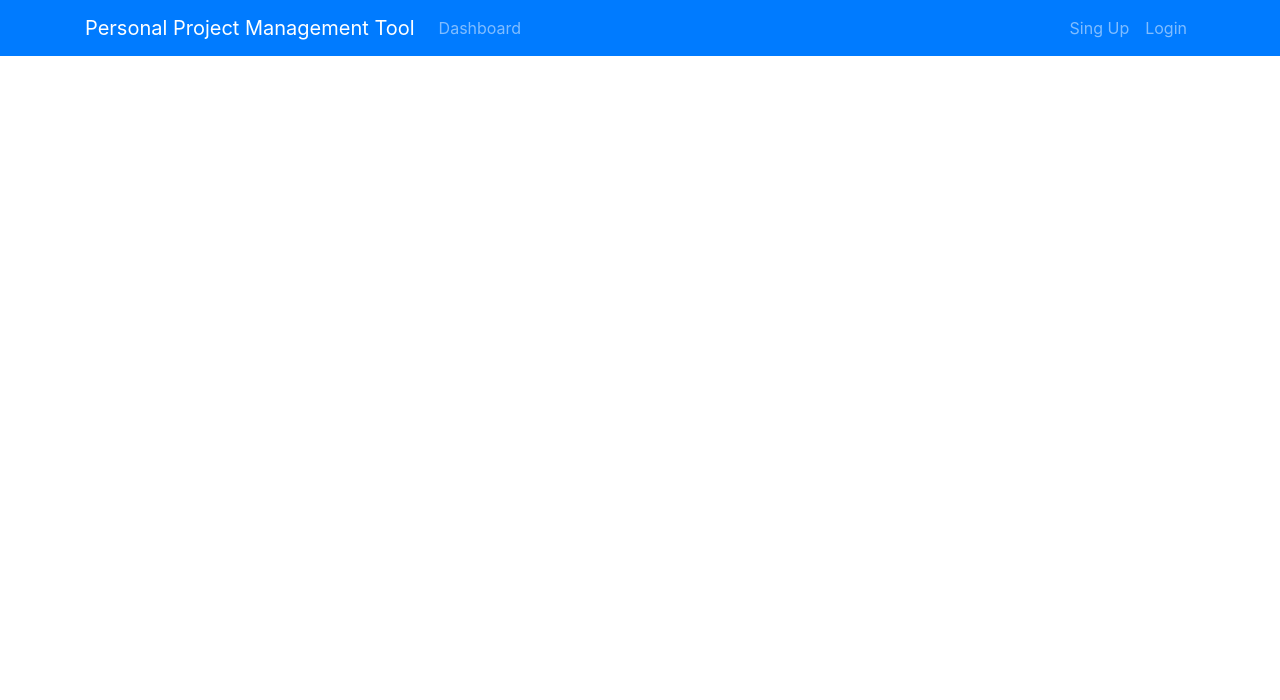
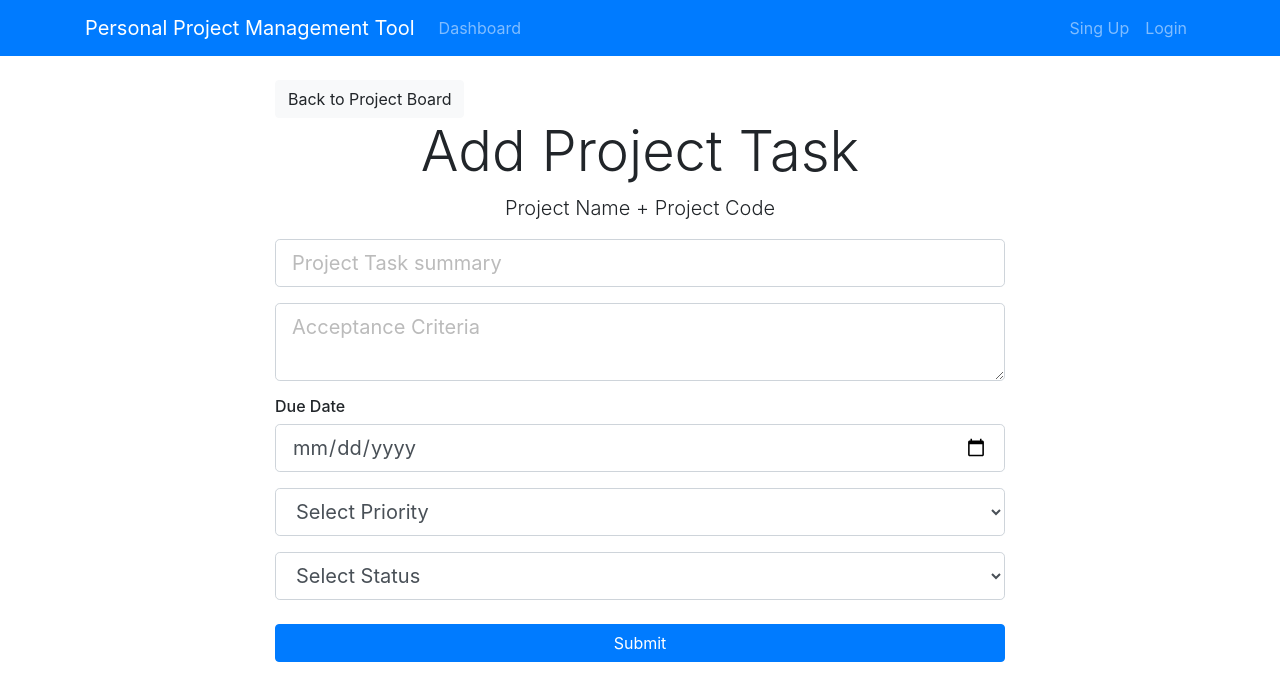
Before and after one commit to dawid97/Java-Spring-Hibernate-MySQL-React-App, a React (Create React App) app in the folder ppmtool-react-client/: page /addProjectTask/1 in a window 1280 px wide. Shown: the top 700 px of the page. Built offline with nearby package versions, Linux system fonts and the light colour scheme.

Commit message:
Routes to ProjectBoard and AddProjectTask

```diff
--- a/ppmtool-react-client/src/App.js
+++ b/ppmtool-react-client/src/App.js
@@ -8,6 +8,8 @@
 import { Provider } from "react-redux";
 import store from "./store";
 import UpdateProject from "./components/Project/UpdateProject";
+import ProjectBoard from "./components/ProjectBoard/ProjectBoard";
+import AddProjectTask from "./components/ProjectBoard/ProjectTasks/AddProjectTask";
 
 class App extends Component {
   render() {
@@ -19,6 +21,12 @@
             <Route exact path="/dashboard" component={Dashboard} />
             <Route exact path="/addProject" component={AddProject} />
             <Route exact path="/updateProject/:id" component={UpdateProject} />
+            <Route exact path="/projectBoard/:id" component={ProjectBoard} />
+            <Route
+              exact
+              path="/addProjectTask/:id"
+              component={AddProjectTask}
+            />
           </div>
         </Router>
       </Provider>
--- a/ppmtool-react-client/src/actions/projectActions.js
+++ b/ppmtool-react-client/src/actions/projectActions.js
@@ -3,7 +3,7 @@
 
 export const createProject = (project, history) => async dispatch => {
   try {
-    const res = await axios.post("/api/project", project);
+    await axios.post("/api/project", project);
     history.push("/dashboard");
     dispatch({
       type: GET_ERRORS,
--- a/ppmtool-react-client/src/components/Project/ProjectItem.js
+++ b/ppmtool-react-client/src/components/Project/ProjectItem.js
@@ -23,11 +23,11 @@
             </div>
             <div className="col-md-4 d-none d-lg-block">
               <ul className="list-group">
-                <a href="#">
+                <Link to={`projectBoard/${project.projectIdentifier}`}>
                   <li className="list-group-item board">
                     <i className="fa fa-flag-checkered pr-1"> Project Board </i>
                   </li>
-                </a>
+                </Link>
                 <Link to={`/updateProject/${project.projectIdentifier}`}>
                   <li className="list-group-item update">
                     <i className="fa fa-edit pr-1"> Update Project Info</i>
--- a/ppmtool-react-client/src/components/Project/UpdateProject.js
+++ b/ppmtool-react-client/src/components/Project/UpdateProject.js
@@ -108,14 +108,13 @@
                 </div>
                 <div className="form-group">
                   <textarea
-                    className="form-control form-control-lg"
+                    className={classnames("form-control form-control-lg", {
+                      "is-invalid": errors.description
+                    })}
                     placeholder="Project Description"
                     name="description"
                     value={this.state.description}
                     onChange={this.onChange}
-                    className={classnames("form-control form-control-lg", {
-                      "is-invalid": errors.description
-                    })}
                   />
                   {errors.description && (
                     <div className="invalid-feedback">{errors.description}</div>
--- a/ppmtool-react-client/src/components/ProjectBoard/ProjectBoard.js
+++ b/ppmtool-react-client/src/components/ProjectBoard/ProjectBoard.js
@@ -0,0 +1,89 @@
+import React, { Component } from "react";
+import { Link } from "react-router-dom";
+
+class ProjectBoard extends Component {
+  render() {
+    const { id } = this.props.match.params;
+    return (
+      <div className="container">
+        <Link to={`/addProjectTask/${id}`} className="btn btn-primary mb-3">
+          <i className="fas fa-plus-circle"> Create Project Task</i>
+        </Link>
+        <br />
+        <hr />
+        {
+          //<!-- Backlog STARTS HERE -->
+        }
+        <div className="container">
+          <div className="row">
+            <div className="col-md-4">
+              <div className="card text-center mb-2">
+                <div className="card-header bg-secondary text-white">
+                  <h3>TO DO</h3>
+                </div>
+              </div>
+
+              {
+                //<!-- SAMPLE PROJECT TASK STARTS HERE -->
+              }
+              <div className="card mb-1 bg-light">
+                <div className="card-header text-primary">
+                  ID: projectSequence -- Priority: priorityString
+                </div>
+                <div className="card-body bg-light">
+                  <h5 className="card-title">project_task.summary</h5>
+                  <p className="card-text text-truncate ">
+                    project_task.acceptanceCriteria
+                  </p>
+                  <a href="#" className="btn btn-primary">
+                    View / Update
+                  </a>
+
+                  <button className="btn btn-danger ml-4">Delete</button>
+                </div>
+              </div>
+
+              {
+                //<!-- SAMPLE PROJECT TASK ENDS HERE -->
+              }
+            </div>
+            <div className="col-md-4">
+              <div className="card text-center mb-2">
+                <div className="card-header bg-primary text-white">
+                  <h3>In Progress</h3>
+                </div>
+              </div>
+              {
+                //<!-- SAMPLE PROJECT TASK STARTS HERE -->
+              }
+
+              {
+                //<!-- SAMPLE PROJECT TASK ENDS HERE -->
+              }
+            </div>
+            <div className="col-md-4">
+              <div className="card text-center mb-2">
+                <div className="card-header bg-success text-white">
+                  <h3>Done</h3>
+                </div>
+              </div>
+              {
+                //<!-- SAMPLE PROJECT TASK STARTS HERE -->
+              }
+
+              {
+                //<!-- SAMPLE PROJECT TASK ENDS HERE -->
+              }
+            </div>
+          </div>
+        </div>
+
+        {
+          //<!-- Backlog ENDS HERE -->
+        }
+      </div>
+    );
+  }
+}
+
+export default ProjectBoard;
--- a/ppmtool-react-client/src/components/ProjectBoard/ProjectTasks/AddProjectTask.js
+++ b/ppmtool-react-client/src/components/ProjectBoard/ProjectTasks/AddProjectTask.js
@@ -0,0 +1,82 @@
+import React, { Component } from "react";
+import { Link } from "react-router-dom";
+
+class AddProjectTask extends Component {
+  render() {
+    const { id } = this.props.match.params;
+    return (
+      <div className="add-PBI">
+        <div className="container">
+          <div className="row">
+            <div className="col-md-8 m-auto">
+              <Link
+                to={`/projectBoard/${id}`}
+                href="#"
+                className="btn btn-light"
+              >
+                Back to Project Board
+              </Link>
+              <h4 className="display-4 text-center">Add Project Task</h4>
+              <p className="lead text-center">Project Name + Project Code</p>
+              <form>
+                <div className="form-group">
+                  <input
+                    type="text"
+                    className="form-control form-control-lg"
+                    name="summary"
+                    placeholder="Project Task summary"
+                  />
+                </div>
+                <div className="form-group">
+                  <textarea
+                    className="form-control form-control-lg"
+                    placeholder="Acceptance Criteria"
+                    name="acceptanceCriteria"
+                  ></textarea>
+                </div>
+                <h6>Due Date</h6>
+                <div className="form-group">
+                  <input
+                    type="date"
+                    className="form-control form-control-lg"
+                    name="dueDate"
+                  />
+                </div>
+                <div className="form-group">
+                  <select
+                    className="form-control form-control-lg"
+                    name="priority"
+                  >
+                    <option value={0}>Select Priority</option>
+                    <option value={1}>High</option>
+                    <option value={2}>Medium</option>
+                    <option value={3}>Low</option>
+                  </select>
+                </div>
+
+                <div className="form-group">
+                  <select
+                    className="form-control form-control-lg"
+                    name="status"
+                  >
+                    <option value="">Select Status</option>
+                    <option value="TO_DO">TO DO</option>
+                    <option value="IN_PROGRESS">IN PROGRESS</option>
+                    <option value="DONE">DONE</option>
+                  </select>
+                </div>
+
+                <input
+                  type="submit"
+                  className="btn btn-primary btn-block mt-4"
+                />
+              </form>
+            </div>
+          </div>
+        </div>
+      </div>
+    );
+  }
+}
+
+export default AddProjectTask;
--- a/ppmtool-react-client/src/reducers/backlogReducer.js
+++ b/ppmtool-react-client/src/reducers/backlogReducer.js
@@ -11,6 +11,24 @@
 
 export default function(state = initialState, action) {
   switch (action.type) {
+    case GET_BACKLOG:
+      return {
+        ...state,
+        project_tasks: action.payload
+      };
+
+    case GET_PROJECT_TASK:
+      return {
+        ...state,
+        project_task: action.payload
+      };
+
+    case DELETE_PROJECT_TASK:
+      return {
+        ...state
+        //TO_DO
+      };
+
     default:
       return state;
   }
```
